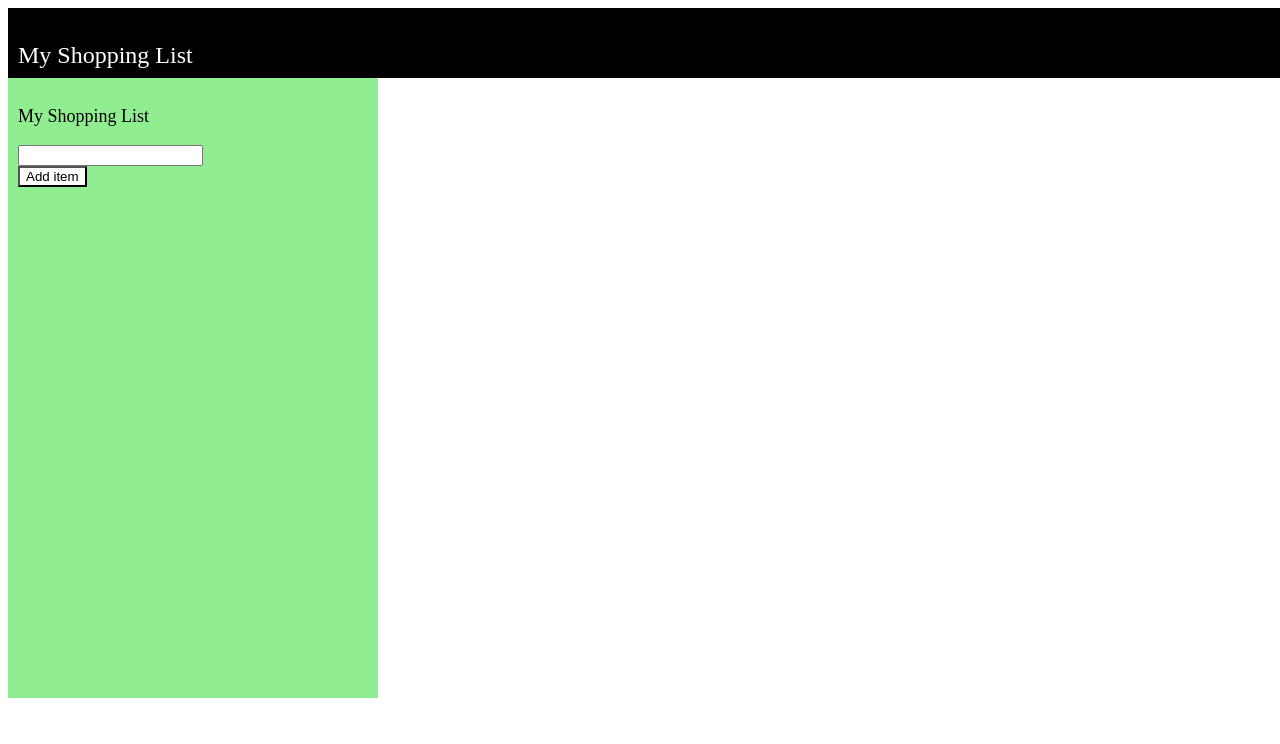
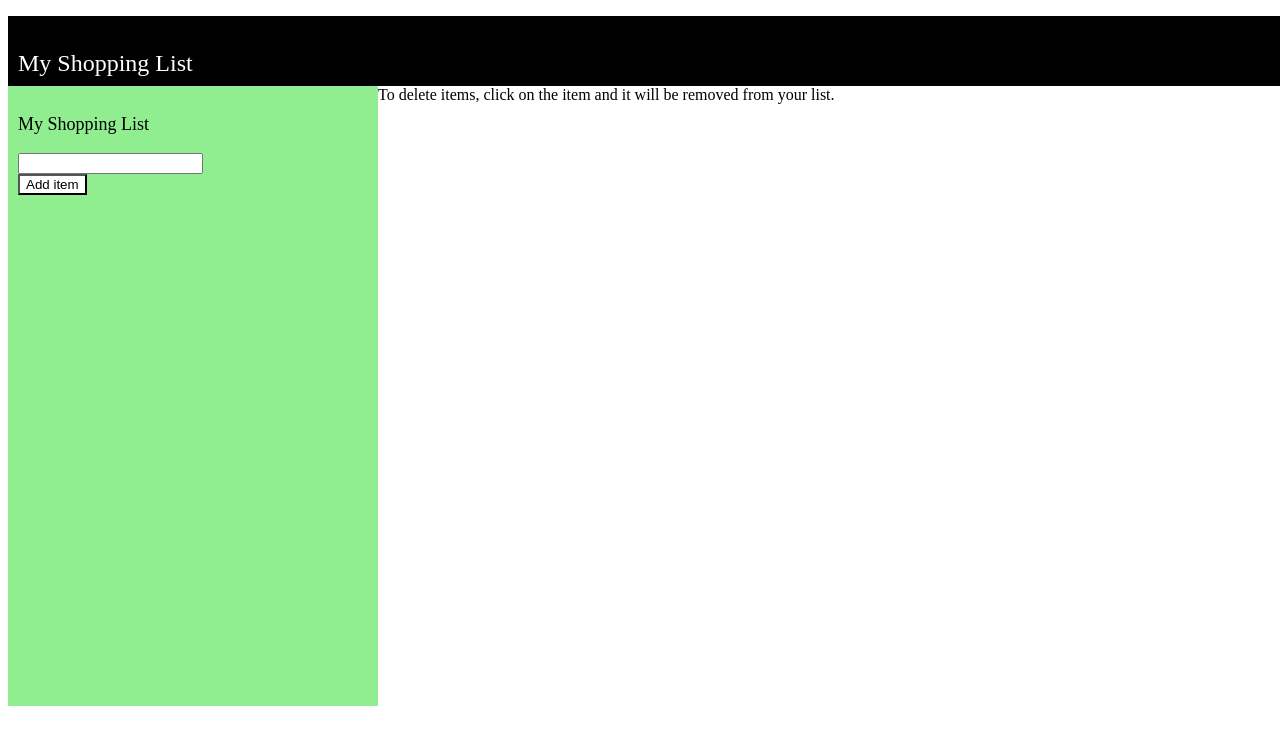
Before and after one commit to myshoppinglist/myshoppinglist.html, a plain HTML site: page index.html in a window 1280 px wide. Shown: the top 744 px of the page. Drawn offline with Linux system fonts and the light colour scheme.

Commit message:
Update index.html

```diff
--- a/index.html
+++ b/index.html
@@ -68,5 +68,6 @@ alert=("Hi, Welcome to your new online shopping list, this website is still bein
    loadList();
   }
  </script>
+ <p>To delete items, click on the item and it will be removed from your list.</p>
 </body>
 </html>
```
